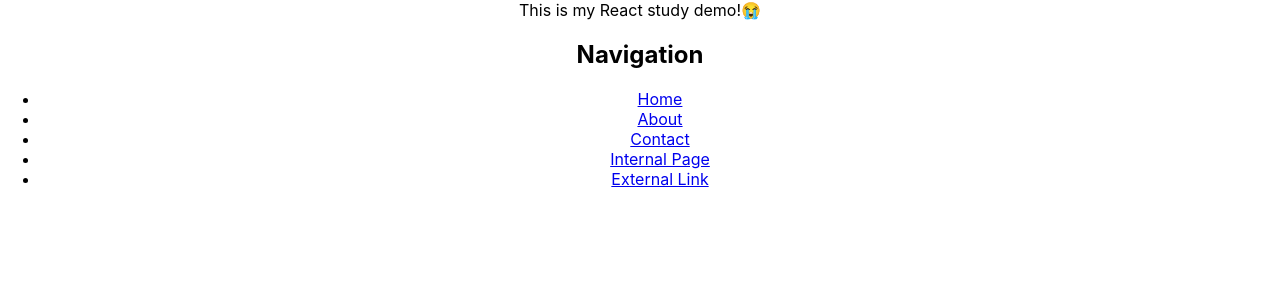
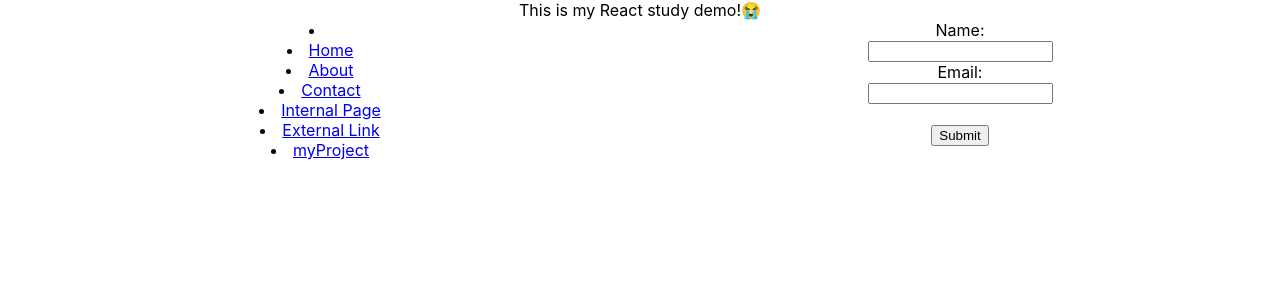
Before and after one commit to lalazaz/demo-react-in-action, a React (Create React App) app: page / in a window 1280 px wide. Shown: the top 300 px of the page. Built offline with nearby package versions, Linux system fonts and the light colour scheme.

Commit message:
feat:规划要做的内容

```diff
--- a/src/App.css
+++ b/src/App.css
@@ -1,3 +1,16 @@
+.container{
+  display: flex;
+  justify-content: space-between; /* 将内容分散排列 */
+  align-items: flex-start; /* 垂直对齐到顶部 */
+}
+.navigation {
+  flex: 1;
+  max-resolution: 20px;
+}
+.form{
+  flex: 1;
+}
+
 .App {
   text-align: center;
 }
--- a/src/components/NavigationDemo.js
+++ b/src/components/NavigationDemo.js
@@ -2,15 +2,24 @@ import React from 'react';
 
 const Navigation = () => {
     return (
-        <div>
-            <h2>Navigation</h2>
-            <ul>
-                <li><a href="/">Home</a></li> {/* 外部链接 */}
-                <li><a href="/about">About</a></li> {/* 外部链接 */}
-                <li><a href="/contact">Contact</a></li> {/* 外部链接 */}
-                <li><a href="/internal">Internal Page</a></li> {/* 内部链接 */}
-                <li><a href="https://www.baidu.com">External Link</a></li> {/* 外部链接 */}
-            </ul>
+        <div className={"container"}>
+            <div className={"navigation"}>
+                <li>
+                    <li><a href="/">Home</a></li>
+                    <li><a href="/about">About</a></li>
+                    <li><a href="/contact">Contact</a></li>
+                    <li><a href="/internal">Internal Page</a></li>
+                    <li><a href="https://www.baidu.com">External Link</a></li>
+                    <li><a href="/project">myProject</a></li>
+                </li>
+            </div>
+            <div class={"form"}>
+                <label htmlFor="name">Name:</label><br/>
+                <input type="text" id="name" name="name"/><br/>
+                <label htmlFor="email">Email:</label><br/>
+                <input type="email" id="email" name="email"/><br/><br/>
+                <input type="submit" value="Submit"/>
+            </div>
         </div>
     );
 }
```
Also changed, not shown: src/components/MovieInfo.js (+0 -15 lines), 2 other files (tests, documents, lock files or other folders).
